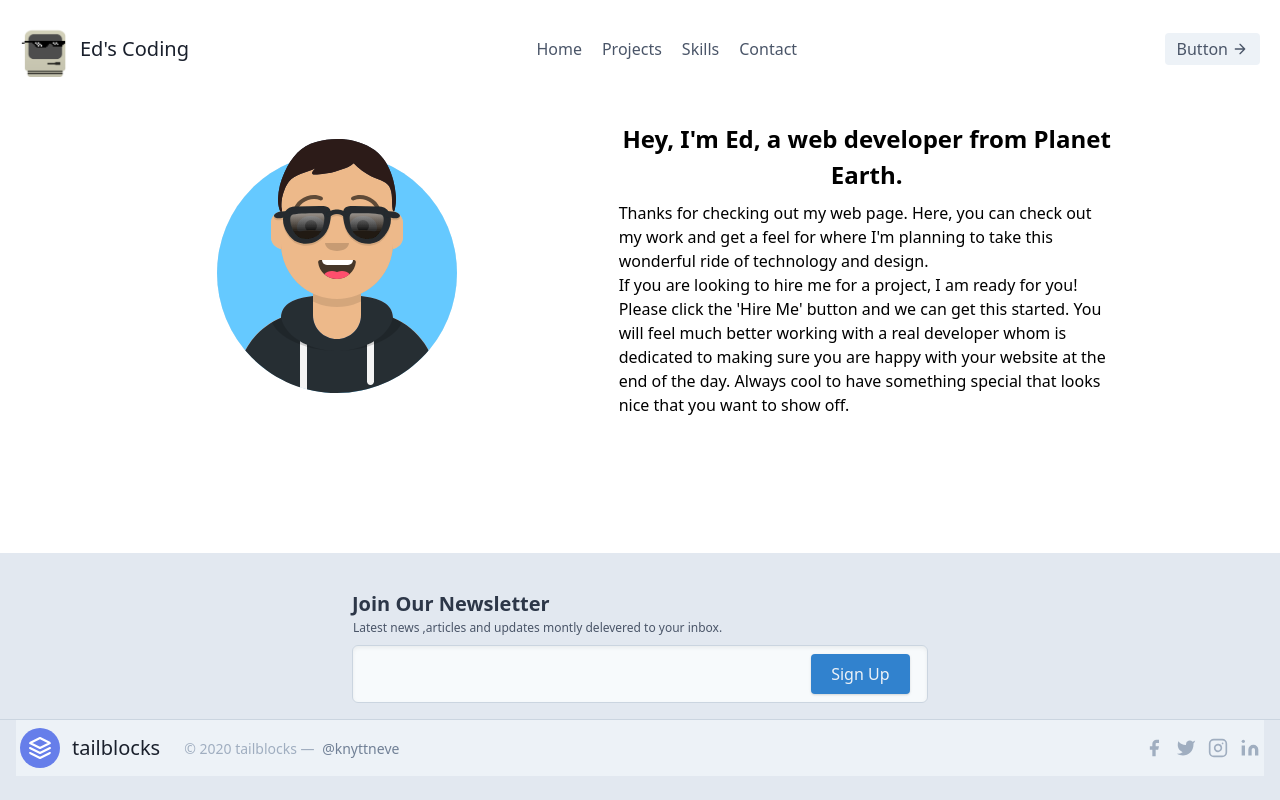
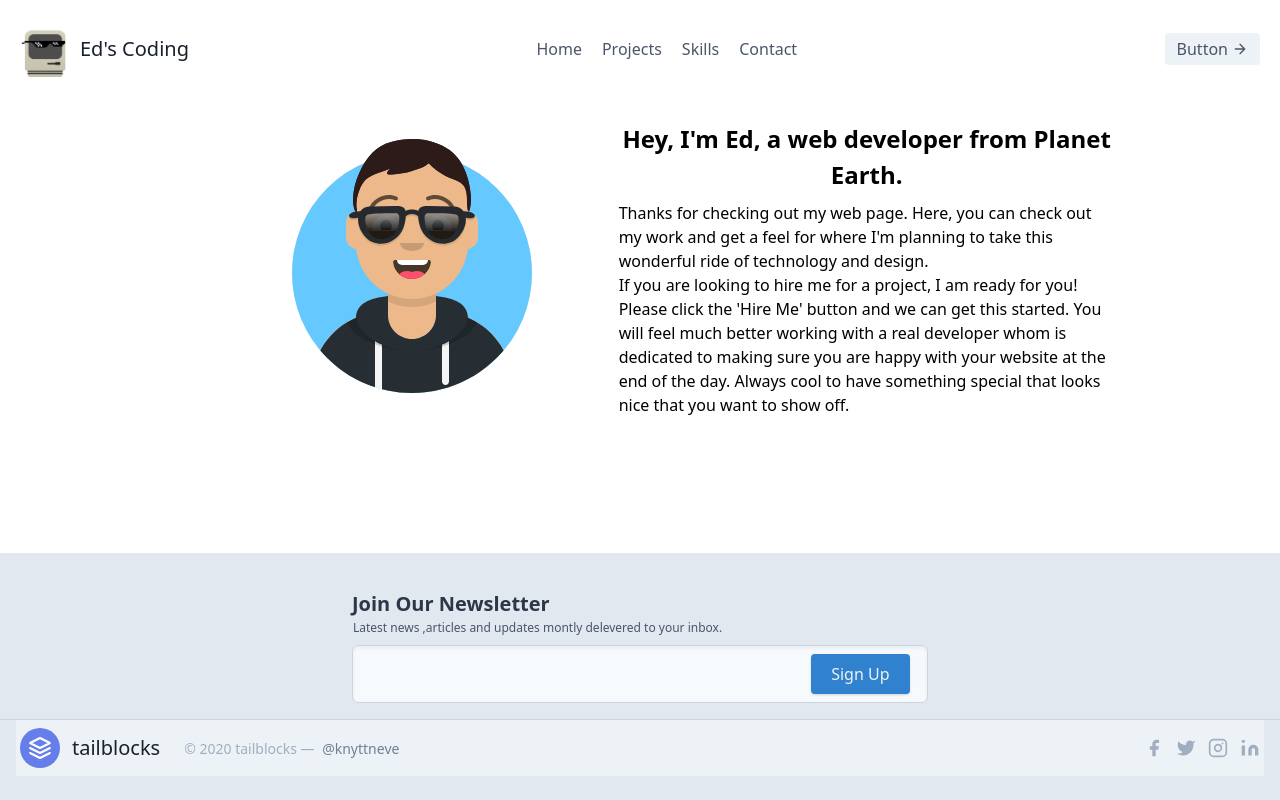
Before and after one commit to teambit710/nuxt_nicewebpage, a Nuxt app: page / in a window 1280 px wide. Built offline with nearby package versions, Linux system fonts and the light colour scheme.

Commit message:
hero animtion

```diff
--- a/components/HeaderTop.vue
+++ b/components/HeaderTop.vue
@@ -6,11 +6,10 @@
       <a
         class="flex items-center mb-4 font-medium text-gray-900 title-font md:mb-0"
       >
-        <img src="~/assets/logo_sm.png" class="w-12" alt="">
-          <path
-            d="M12 2L2 7l10 5 10-5-10-5zM2 17l10 5 10-5M2 12l10 5 10-5"
-          ></path>
-        </svg>
+        <img src="~/assets/logo_sm.png" class="w-12" alt="" />
+        <path
+          d="M12 2L2 7l10 5 10-5-10-5zM2 17l10 5 10-5M2 12l10 5 10-5"
+        ></path>
         <span class="ml-3 text-xl">Ed's Coding</span>
       </a>
       <nav
--- a/pages/index.vue
+++ b/pages/index.vue
@@ -1,9 +1,9 @@
 <template>
-  <div class="container">
+  <div>
     <section class="my-4 ml-10">
-      <div class="flex flex-wrap justify-center mx-auto">
+      <div class="justify-center mx-auto lg:flex lg:flex-wrap">
         <div class="w-1/3">
-          <img src="~/assets/avataaars.svg" alt="Avatar" />
+          <img class="Ed" src="~/assets/avataaars.svg" alt="Avatar" />
         </div>
         <div class="w-2/5">
           <h1 class="py-2 text-2xl font-bold text-center">
@@ -41,9 +41,17 @@ export default {
 </script>
 
 <style>
-/* Sample `apply` at-rules with Tailwind CSS
-.container {
-  @apply min-h-screen flex justify-center items-center text-center mx-auto;
+.Ed {
+  animation: 1s appear;
+  margin: auto;
 }
-*/
+
+@keyframes appear {
+  0% {
+    opacity: 0;
+  }
+  100% {
+    opacity: 1;
+  }
+}
 </style>
```
